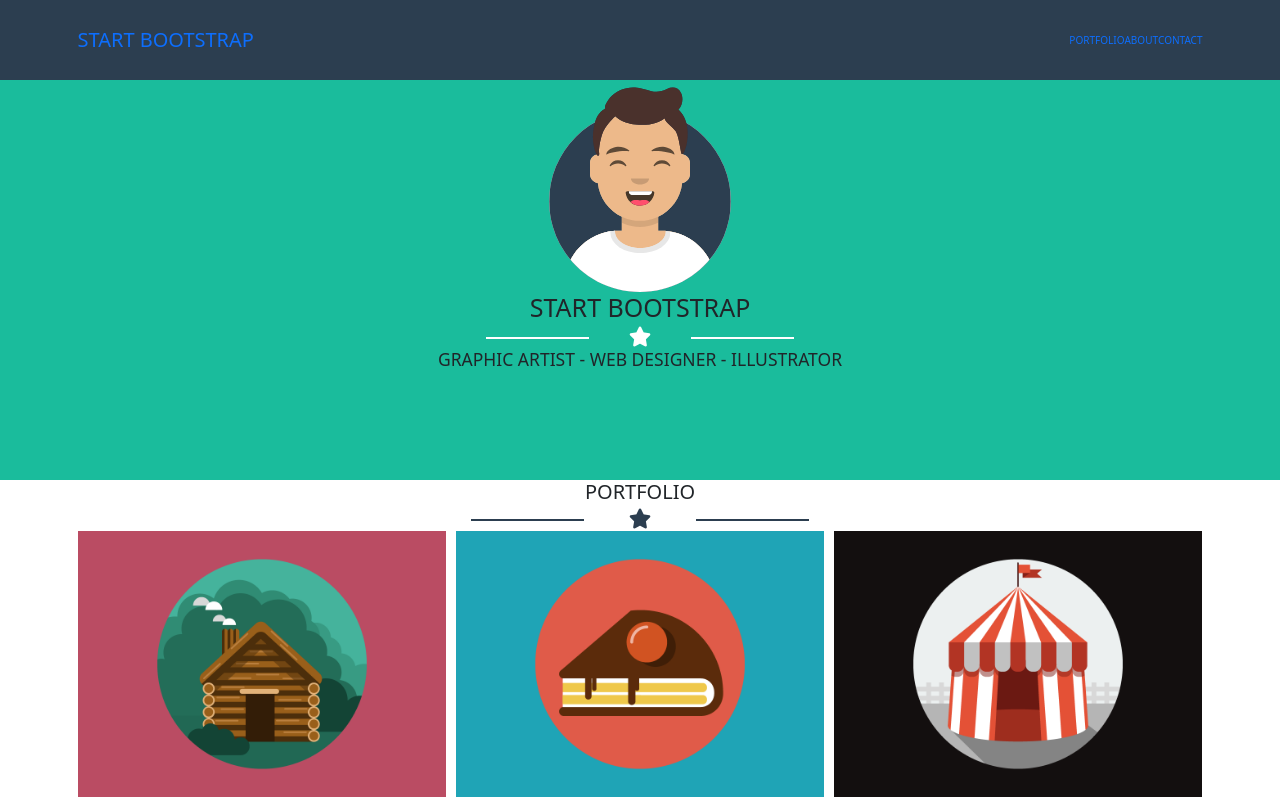
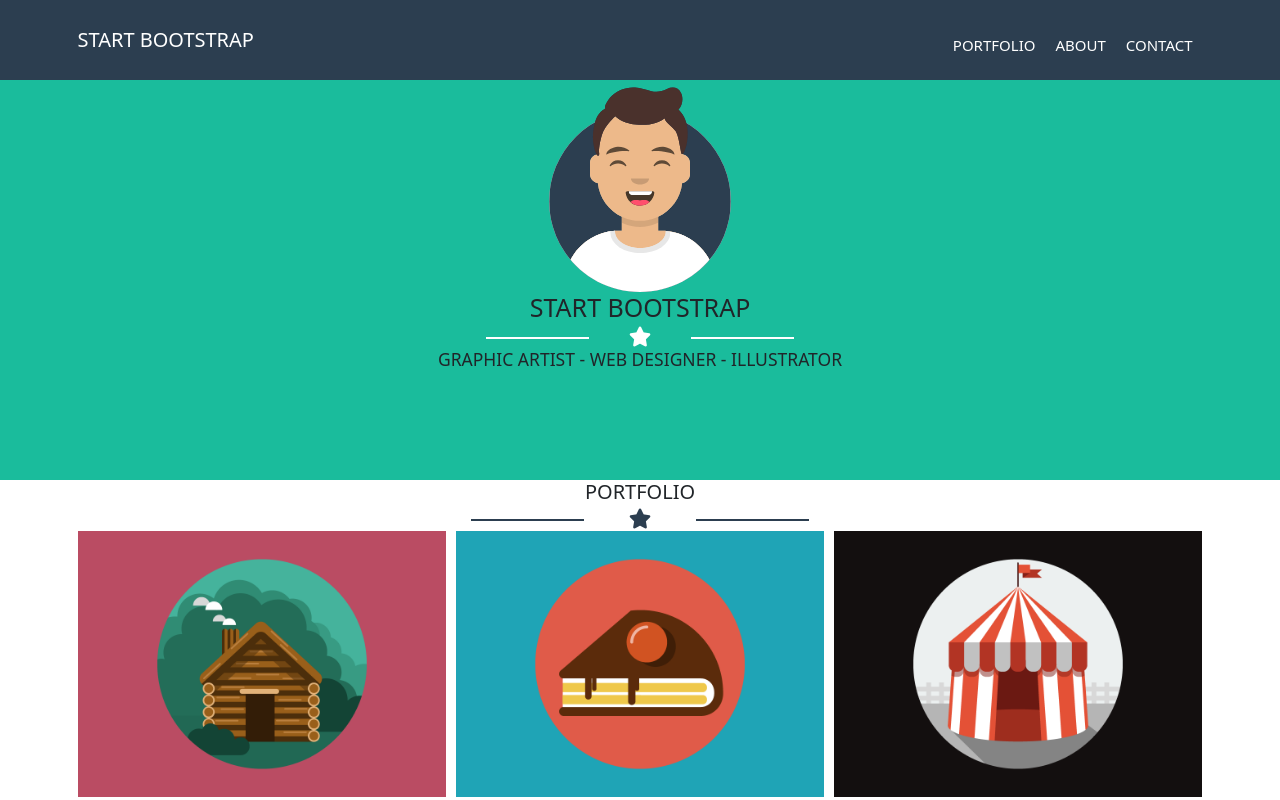
Before and after one commit to San-Moro/html-css-bootstrap-freelancer, a plain HTML site: page index.html in a window 1280 px wide. Shown: the top 800 px of the page. Drawn offline with nearby package versions, Linux system fonts and the light colour scheme.

Commit message:
Added details of header

```diff
--- a/css/style.css
+++ b/css/style.css
@@ -37,17 +37,28 @@ header h3, .hamburger, .menu {
     line-height: 80px;
 }
 
+/* logo */
 .logo h3 {
     font-size: 2rem;
+    color: white;
 }
 
+/* menu */
 .hamburger {
     font-size: 2.5rem;
     justify-content: flex-end;
 }
 
-.menu ul {
-    list-style-type: none;
+.hamburger a {
+    color: white;
+}
+
+.nav-link {
+    color: white;
+}
+
+.nav-link:focus, .nav-link:hover {
+    color: var(--bg-section);
 }
 
 /* Jumbotron section */
--- a/index.html
+++ b/index.html
@@ -17,21 +17,29 @@
     <header>
       <div class="container container-sm container-md">
         <div class="row">
+            <!-- logo -->
             <div class="col-6">
                 <div class="logo">
                     <a href=""><h3>START BOOTSTRAP</h3></a>
                 </div>
             </div>
+            <!-- menu -->
             <div class="col-6">
-                <div class="hamburger d-flex d-md-none">
+                <div class="hamburger d-flex d-md-none text-end">
                     <a href=""><i class="fa-solid fa-bars"></i></a>
                 </div>
                 <div class="menu d-none d-md-block">
-                    <ul class="d-flex justify-content-end">
-                        <li><a href="">PORTFOLIO</a></li>
-                        <li><a href="">ABOUT</a></li>
-                        <li><a href="">CONTACT</a></li>
-                    </ul>
+                    <ul class="nav justify-content-end">
+                        <li class="nav-item">
+                          <a class="nav-link fs-4 active" aria-current="page" href="#">PORTFOLIO</a>
+                        </li>
+                        <li class="nav-item">
+                          <a class="nav-link fs-4" href="#">ABOUT</a>
+                        </li>
+                        <li class="nav-item">
+                          <a class="nav-link fs-4" href="#">CONTACT</a>
+                        </li>
+                      </ul>
                 </div>
             </div>
         </div>
@@ -76,7 +84,9 @@
                 <!-- /icon-star-dark -->
                 <div class="row g-3">
                     <div class="col-12 col-md-6 col-lg-4">
-                        <img src="img/cabin.png" alt="">
+                        <div class="ms_card">
+                            <img src="img/cabin.png" alt="">
+                        </div>
                     </div>
                     <div class="col-12 col-md-6 col-lg-4">
                         <img src="img/cake.png" alt="">
```
